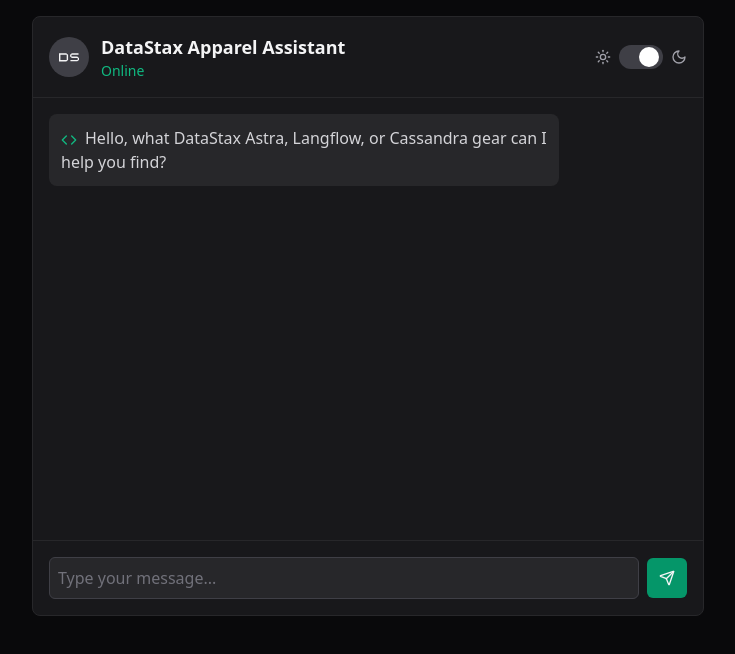
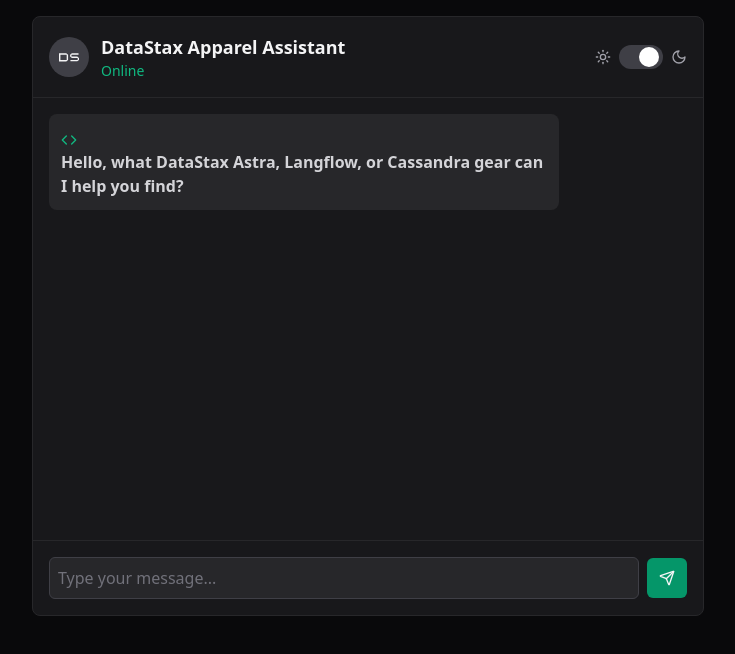
Before and after one commit to aar0np/shoppingassistant-react, a React (Create React App) app: page / in a window 1280 px wide. Shown: the top 654 px of the page, without its empty margins (272-1007 px from the left). Built offline with nearby package versions, Linux system fonts and the light colour scheme.

Commit message:
improving formatting for responses

```diff
--- a/package.json
+++ b/package.json
@@ -4,6 +4,7 @@
   "private": true,
   "dependencies": {
     "@chatscope/chat-ui-kit-react": "^2.0.3",
+    "@tailwindcss/typography": "^0.5.15",
     "@testing-library/jest-dom": "^5.17.0",
     "@testing-library/react": "^13.4.0",
     "@testing-library/user-event": "^13.5.0",
--- a/src/App.js
+++ b/src/App.js
@@ -15,6 +15,73 @@
           d="M10.886.864H0v12.272h10.886l2.734-2.122V2.986L10.886.864ZM2.11 2.986h9.4v8.03h-9.4v-8.03ZM29.284 3.075V1h-9.953l-2.703 2.075v2.85L19.331 8h8.674v2.924H17.167V13h10.22l2.703-2.076V8l-2.702-2.075h-8.675v-2.85h10.571Z"
         />
       </svg>
+    </div>
+  );
+};
+
+const Message = ({
+  message = {
+    sender: 'assistant',
+    content: ''
+  },
+  isDarkMode = true
+}) => {
+  const isAssistant = message?.sender === 'assistant';
+
+  const baseStyles = `
+    rounded-lg p-3 max-w-[80%]
+    ${isDarkMode
+      ? isAssistant ? 'bg-zinc-800 text-zinc-300' : 'bg-zinc-700 text-zinc-200'
+      : isAssistant ? 'bg-white text-zinc-800 border border-zinc-200' : 'bg-zinc-200 text-zinc-800'
+    }
+  `;
+
+  const proseStyles = `
+    prose ${isDarkMode ? 'prose-invert' : ''}
+    prose-zinc
+    max-w-none
+    prose-headings:mb-2 prose-headings:mt-4
+    prose-p:my-2
+    prose-pre:bg-zinc-900 prose-pre:text-zinc-100
+    prose-code:text-emerald-500
+    prose-strong:text-emerald-500
+    prose-ul:my-2 prose-ul:list-disc prose-ul:pl-4
+    prose-li:my-0
+  `;
+
+  const content = message?.content || '';
+
+  // Format paragraphs with item names in semi-bold
+  const formatParagraph = (text) => {
+    if (text.includes('DataStax') && !text.includes('following')) {
+      const [itemName, ...rest] = text.split('\n');
+      return (
+        <>
+          <p className="font-semibold">{itemName}</p>
+          {rest.map((line, i) => (
+            <p key={i}>{line}</p>
+          ))}
+        </>
+      );
+    }
+    return <p>{text}</p>;
+  };
+
+  return (
+    <div className={`flex ${isAssistant ? 'justify-start' : 'justify-end'}`}>
+      <div className={baseStyles}>
+        {isAssistant && (
+          <Code className="inline-block mr-2 h-4 w-4 text-emerald-500" />
+        )}
+        <div className={isAssistant ? proseStyles : ''}>
+          {content.split('\n\n').map((paragraph, index) => (
+            <React.Fragment key={index}>
+              {paragraph.trim() && formatParagraph(paragraph)}
+              {!paragraph.trim() && <br />}
+            </React.Fragment>
+          ))}
+        </div>
+      </div>
     </div>
   );
 };
@@ -140,27 +207,11 @@
         }`} ref={scrollAreaRef}>
           <div className="space-y-4">
             {messages.map((message) => (
-              <div
+              <Message
                 key={message.id}
-                className={`flex ${message.sender === 'user' ? 'justify-end' : 'justify-start'}`}
-              >
-                <div
-                  className={`rounded-lg p-3 max-w-[80%] ${
-                    message.sender === 'user'
-                      ? isDarkMode
-                        ? 'bg-zinc-700 text-zinc-200'
-                        : 'bg-zinc-200 text-zinc-800'
-                      : isDarkMode
-                        ? 'bg-zinc-800 text-zinc-300'
-                        : 'bg-white text-zinc-800 border border-zinc-200'
-                  }`}
-                >
-                  {message.sender === 'assistant' && (
-                    <Code className="inline-block mr-2 h-4 w-4 text-emerald-500" />
-                  )}
-                  {message.content}
-                </div>
-              </div>
+                message={message}
+                isDarkMode={isDarkMode}
+              />
             ))}
             {isTyping && (
               <div className="flex justify-start">
@@ -193,7 +244,7 @@
                   : 'bg-zinc-100 border-zinc-200 text-zinc-900 placeholder-zinc-500'
               } border`}
             />
-           <button
+            <button
               type="submit"
               className="p-3 rounded-md bg-emerald-600 hover:bg-emerald-700 text-zinc-100"
             >
--- a/src/tailwind.config.js
+++ b/src/tailwind.config.js
@@ -7,5 +7,5 @@
   theme: {
     extend: {},
   },
-  plugins: [require("tailwindcss-animate")],
+  plugins: [require("tailwindcss-animate"), require("tailwindcss/typography")],
 }
--- a/tailwind.config.js
+++ b/tailwind.config.js
@@ -6,5 +6,5 @@
   theme: {
     extend: {},
   },
-  plugins: [],
+  plugins: [require('@tailwindcss/typography')],
 }
```
Also changed, not shown: 1 other file (tests, documents, lock files or other folders).
